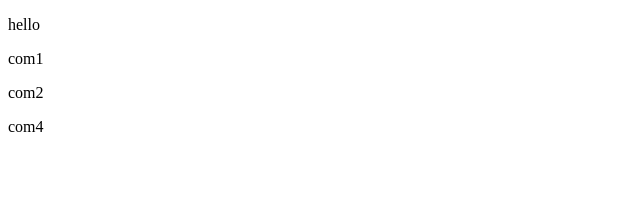
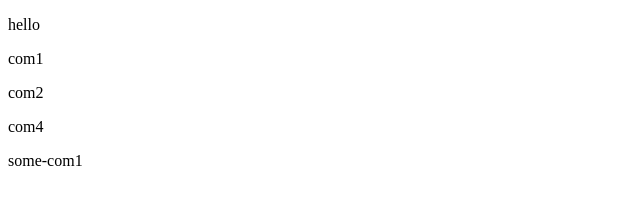
Before and after one commit to frontend132/lect1, a plain HTML site: page index.html in a window 1280 px wide. Shown: the full height of the page, 0-640 px from the left. Drawn offline with Linux system fonts and the light colour scheme.

Commit message:
Coommit 1 some

```diff
--- a/index.html
+++ b/index.html
@@ -10,6 +10,7 @@
 	<p>com1</p>
 	<p>com2</p>
 	<p>com4</p>
+	<p>some-com1</p>
 
 </body>
 </html>
```
